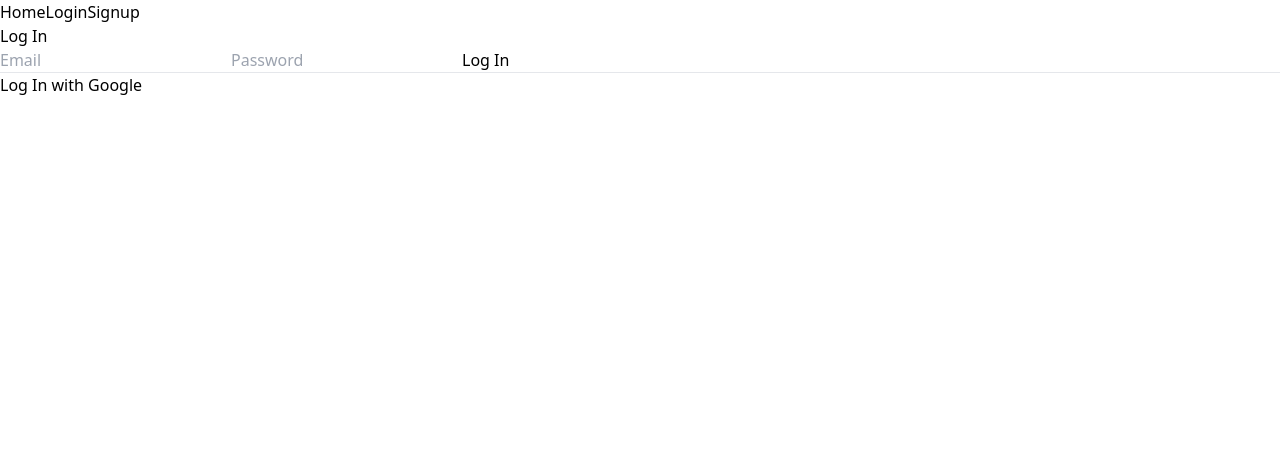
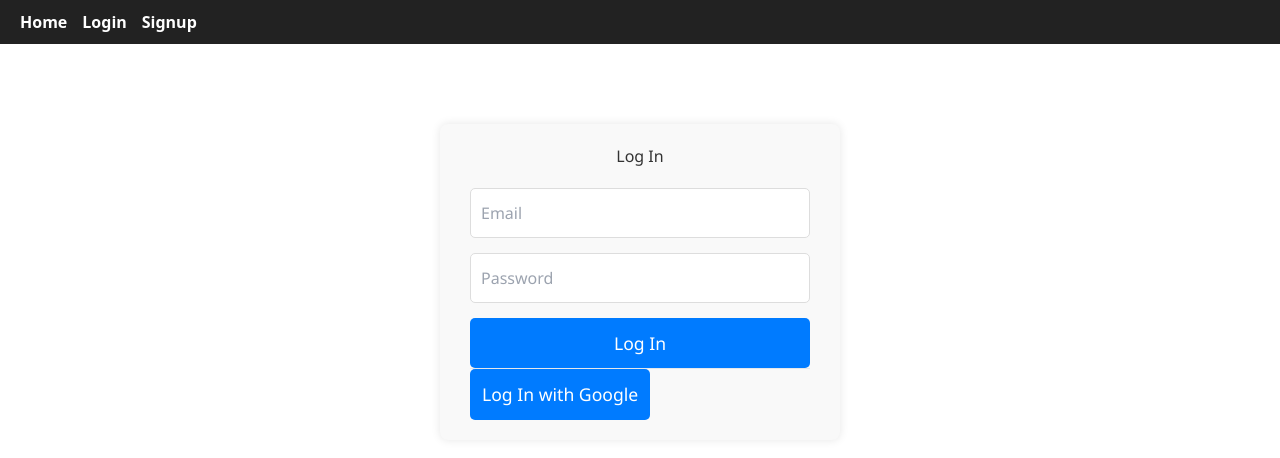
Before and after one commit to Miked0331/arena, a React (Create React App) app: page /arena/login in a window 1280 px wide. Shown: the top 458 px of the page. Built offline with nearby package versions, Linux system fonts and the light colour scheme; no server answers; the database is empty.

Commit message:
styled and working

```diff
--- /dev/null
+++ b/src/components/Layout.css
@@ -0,0 +1,40 @@
+/* Layout.css */
+
+nav {
+  background-color: #222;
+  padding: 10px 20px;
+  display: flex;
+  gap: 15px;
+  align-items: center;
+}
+
+nav a {
+  color: white;
+  text-decoration: none;
+  font-weight: 600;
+}
+
+nav a:hover {
+  text-decoration: underline;
+}
+
+nav button {
+  background: transparent;
+  border: 1px solid white;
+  color: white;
+  padding: 5px 10px;
+  cursor: pointer;
+  border-radius: 4px;
+  font-weight: 600;
+  transition: background-color 0.3s ease;
+}
+
+nav button:hover {
+  background-color: white;
+  color: #222;
+}
+
+main {
+  padding: 20px;
+  font-family: 'Segoe UI', Tahoma, Geneva, Verdana, sans-serif;
+}
--- a/src/components/Layout.jsx
+++ b/src/components/Layout.jsx
@@ -1,6 +1,7 @@
 import { Link } from 'react-router-dom';
 import { useAuth } from '../context/AuthContext';
 import { Outlet } from 'react-router-dom';
+import './Layout.css';
 
 
 export default function Layout() {
--- /dev/null
+++ b/src/components/Login.css
@@ -0,0 +1,65 @@
+/* Login.css */
+
+.login-container {
+  max-width: 400px;
+  margin: 60px auto;
+  padding: 20px 30px;
+  background-color: #f9f9f9;
+  border-radius: 8px;
+  box-shadow: 0 0 10px rgba(0,0,0,0.1);
+  font-family: 'Segoe UI', Tahoma, Geneva, Verdana, sans-serif;
+}
+
+.login-container h2 {
+  text-align: center;
+  margin-bottom: 20px;
+  color: #333;
+}
+
+.login-container form {
+  display: flex;
+  flex-direction: column;
+}
+
+.login-container input[type="email"],
+.login-container input[type="password"] {
+  padding: 12px 10px;
+  margin-bottom: 15px;
+  border: 1px solid #ddd;
+  border-radius: 5px;
+  font-size: 1rem;
+  transition: border-color 0.3s ease;
+}
+
+.login-container input[type="email"]:focus,
+.login-container input[type="password"]:focus {
+  border-color: #007bff;
+  outline: none;
+}
+
+.login-container button {
+  padding: 12px;
+  background-color: #007bff;
+  border: none;
+  color: white;
+  font-size: 1.1rem;
+  border-radius: 5px;
+  cursor: pointer;
+  transition: background-color 0.3s ease;
+}
+
+.login-container button:disabled {
+  background-color: #7da7d9;
+  cursor: not-allowed;
+}
+
+.login-container button:hover:not(:disabled) {
+  background-color: #0056b3;
+}
+
+.login-container p.error-message {
+  color: red;
+  margin-bottom: 10px;
+  font-weight: bold;
+  text-align: center;
+}
--- a/src/pages/Login.jsx
+++ b/src/pages/Login.jsx
@@ -2,6 +2,9 @@
 import React, { useRef, useState } from 'react';
 import { useAuth } from '../context/AuthContext';
 import { useNavigate } from 'react-router-dom';
+import '../components/Login.css';
+
+
 
 export default function Login() {
   const emailRef = useRef();
@@ -37,9 +40,9 @@ export default function Login() {
   }
 
   return (
-    <div>
+  <div className="login-container">
     <h2>Log In</h2>
-      {error && <p style={{ color: 'red' }}>{error}</p>}
+    {error && <p className="error-message">{error}</p>}
     <form onSubmit={handleSubmit}>
       <input type="email" placeholder="Email" ref={emailRef} required />
       <input type="password" placeholder="Password" ref={passwordRef} required />
@@ -51,4 +54,5 @@ export default function Login() {
     </button>
   </div>
 );
+
 }
```
Lines whose indentation alone changed are shown as unchanged.
